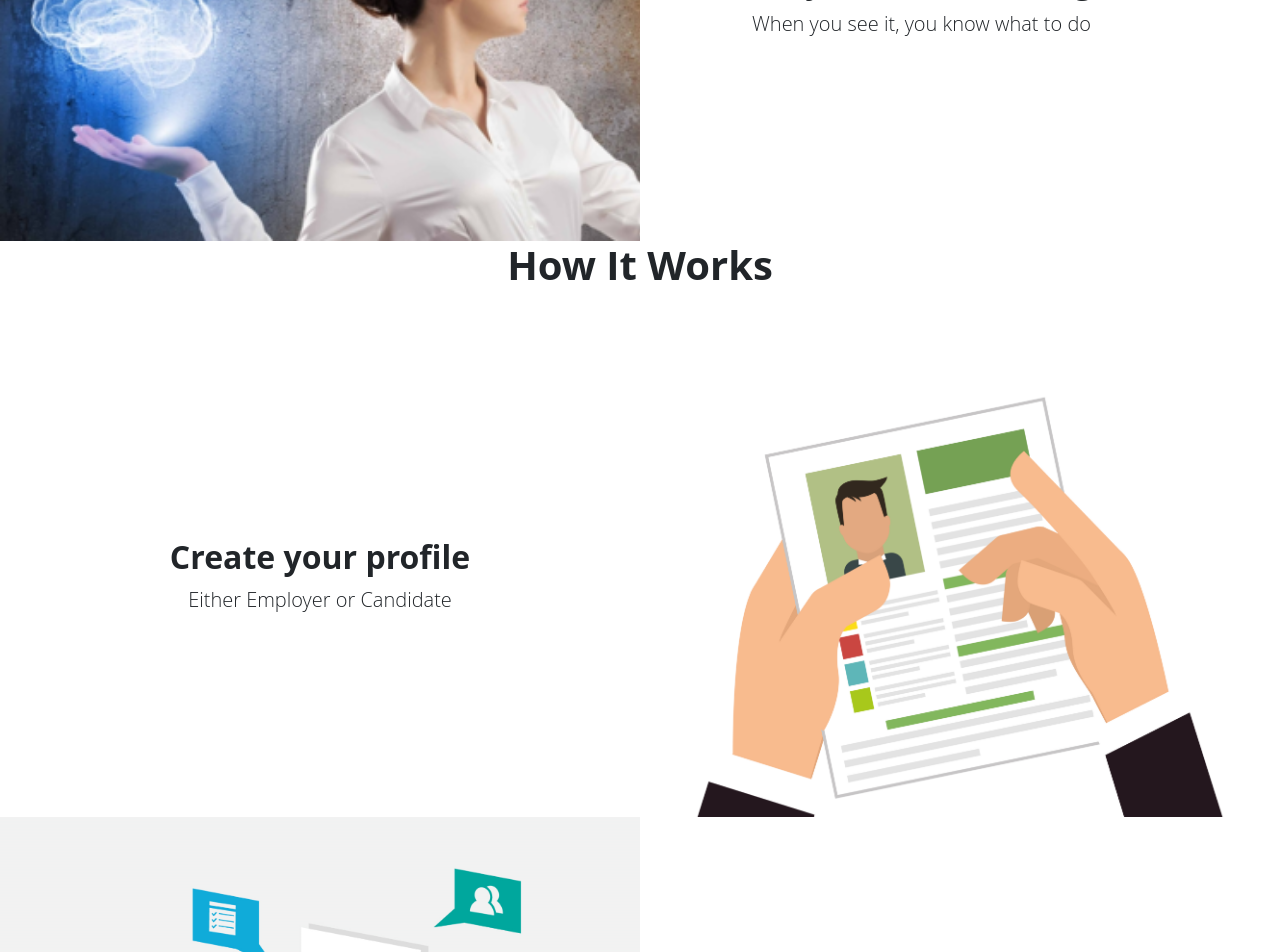
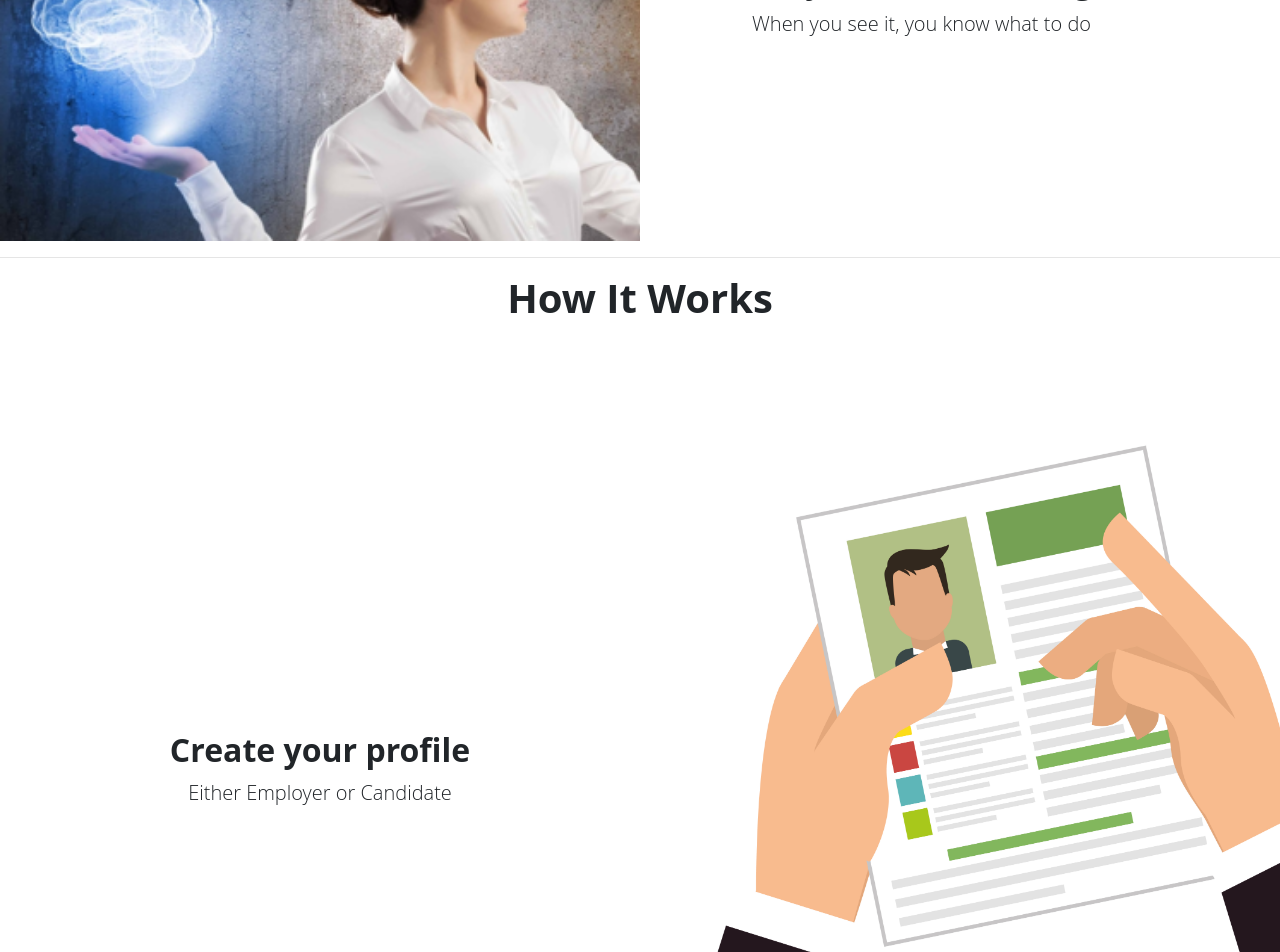
Before and after one commit to cristinamaria11/connect.github.io, a Jekyll site: the page index.html, which Jekyll copies as it is, in a window 1280 px wide. Shown: the part 1797-2749 px from the top of the page. Built offline with Jekyll 4.4.1, drawn with Linux system fonts in a browser that asks for light colours.

Commit message:
Update index.html

```diff
--- a/index.html
+++ b/index.html
@@ -126,34 +126,34 @@
         </div>
       </div>
     </section>
-
+    <hr>
     <!-- Short Workflow -->
     <section class="showcase text-center">
       <div class="container-fluid p-0">
         <h1 class="mb-5">How It Works</h1>
         <div class="row no-gutters">
-          <div class="col-lg-6 order-lg-2 text-white showcase-img" style="background-image: url('images/landing_page/cv.jpg');"></div>
+          <div class="col-lg-6 order-lg-2 text-white showcase-img2" style="background-image: url('images/landing_page/cv.jpg');"></div>
           <div class="col-lg-6 order-lg-1 my-auto showcase-text">
             <h2>Create your profile</h2>
             <p class="lead mb-0">Either Employer or Candidate</p>
           </div>
         </div>
         <div class="row no-gutters">
-          <div class="col-lg-6 text-white showcase-img" style="background-image: url('images/landing_page/search.PNG');"></div>
+          <div class="col-lg-6 text-white showcase-img2" style="background-image: url('images/landing_page/search.PNG');"></div>
           <div class="col-lg-6 my-auto showcase-text">
             <h2>Search</h2>
             <p class="lead mb-0">Look for your desired job/candidate</p>
           </div>
         </div>
         <div class="row no-gutters">
-          <div class="col-lg-6 order-lg-2 text-white showcase-img" style="background-image: url('mages/landing_page/find.png');"></div>
+          <div class="col-lg-6 order-lg-2 text-white showcase-img2" style="background-image: url('images/landing_page/find.png');"></div>
           <div class="col-lg-6 order-lg-1 my-auto showcase-text">
             <h2>Match</h2>
             <p class="lead mb-0">Select which applications/candidates you like</p>
           </div>
         </div>
         <div class="row no-gutters">
-          <div class="col-lg-6 text-white showcase-img" style="background-image: url('images/landing_page/final.PNG');"></div>
+          <div class="col-lg-6 text-white showcase-img2" style="background-image: url('images/landing_page/final.PNG');"></div>
           <div class="col-lg-6 my-auto showcase-text">
             <h2>Connect!</h2>
             <p class="lead mb-0">Schedule a face-to-face appointment</p>
```
